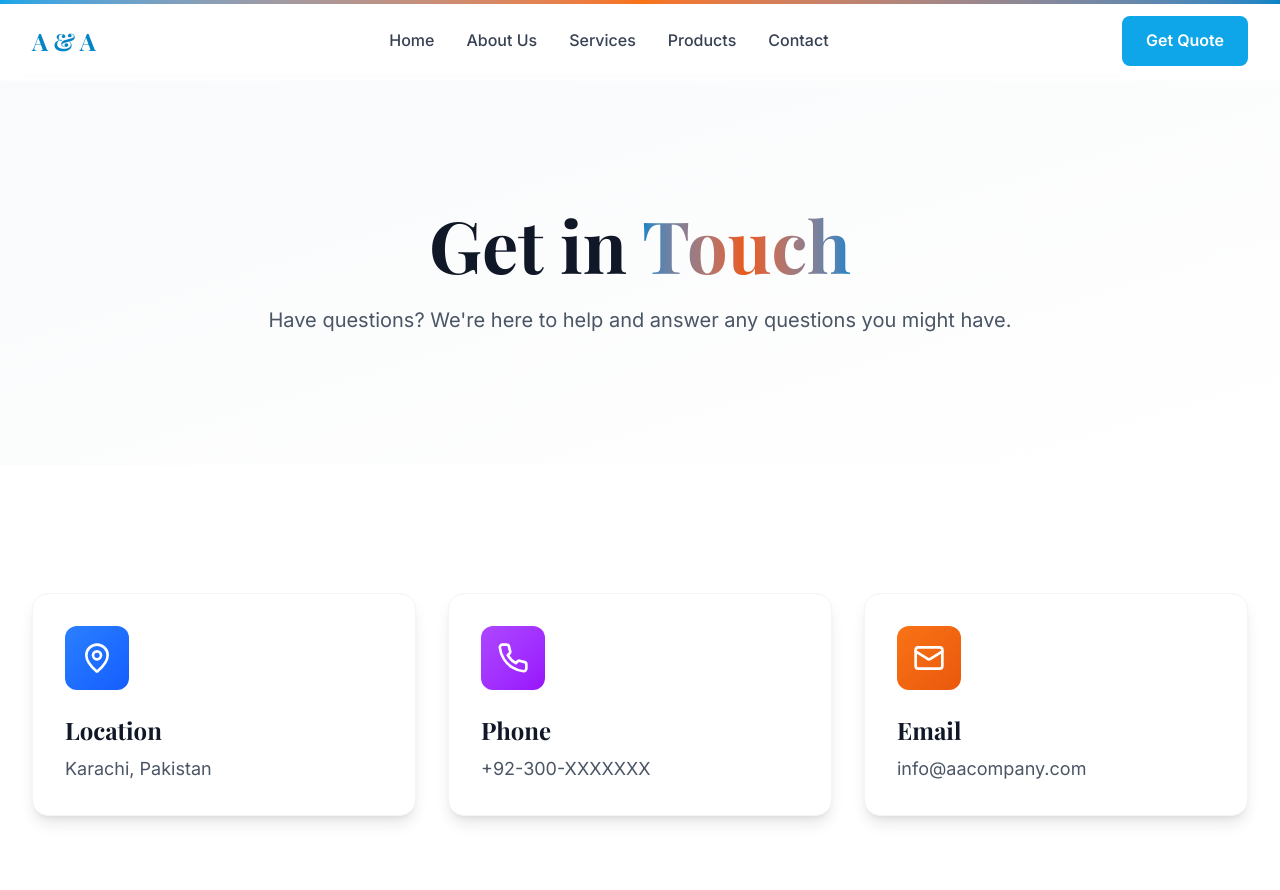
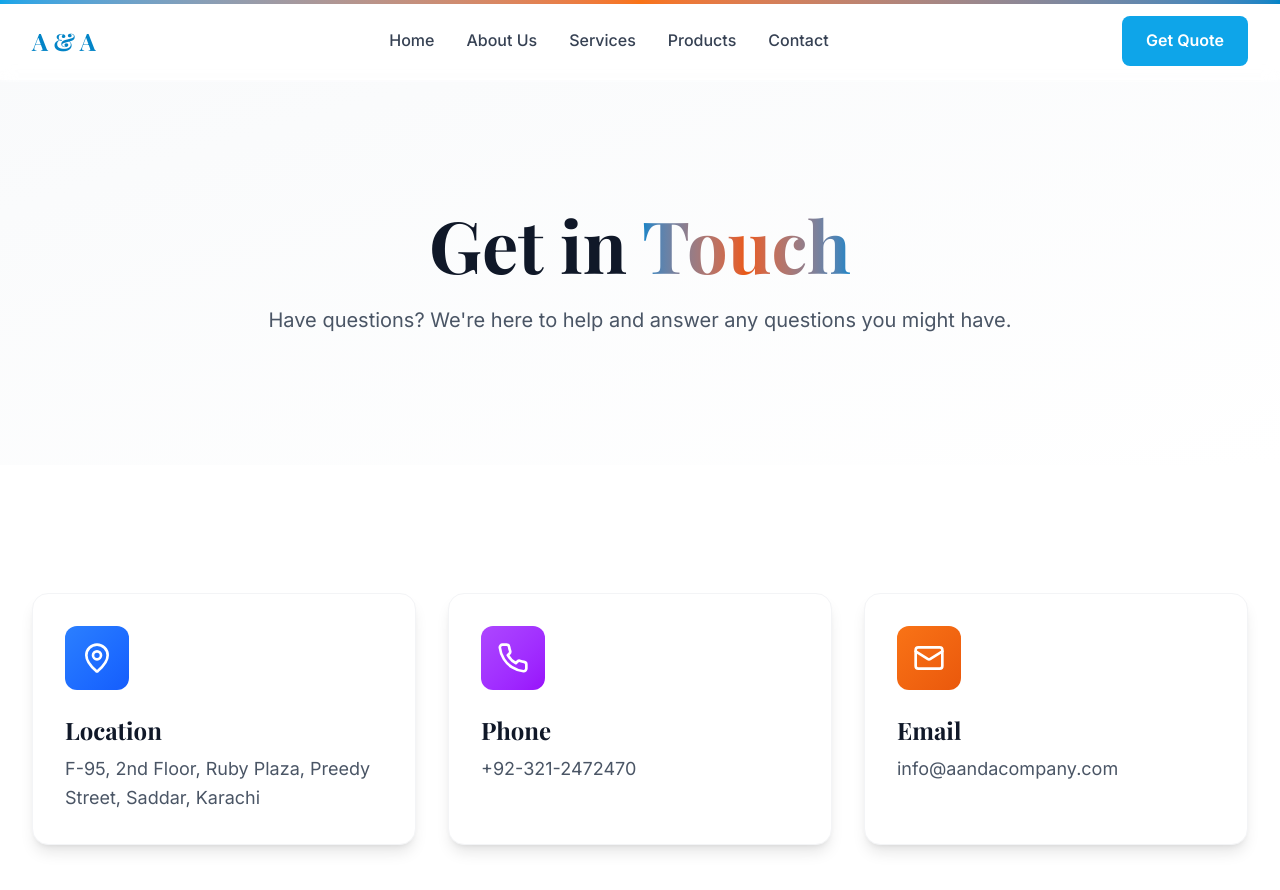
Before and after one commit to AS-Khan29/aa-company-pro, a Next.js app: page /contact in a window 1280 px wide. Shown: the top 890 px of the page. Built offline with nearby package versions, Linux system fonts and the light colour scheme; a web font is replaced by a local one.

Commit message:
Update contact information in page.tsx

```diff
--- a/app/contact/page.tsx
+++ b/app/contact/page.tsx
@@ -142,19 +142,19 @@ export default function Contact() {
               {
                 icon: MapPin,
                 title: 'Location',
-                content: 'Karachi, Pakistan',
+                content: 'F-95, 2nd Floor, Ruby Plaza, Preedy Street, Saddar, Karachi ',
                 color: 'from-blue-500 to-blue-600',
               },
               {
                 icon: Phone,
                 title: 'Phone',
-                content: '+92-300-XXXXXXX',
+                content: '+92-321-2472470',
                 color: 'from-purple-500 to-purple-600',
               },
               {
                 icon: Mail,
                 title: 'Email',
-                content: 'info@aacompany.com',
+                content: 'info@aandacompany.com',
                 color: 'from-accent-500 to-accent-600',
               },
             ].map((item) => {
```
